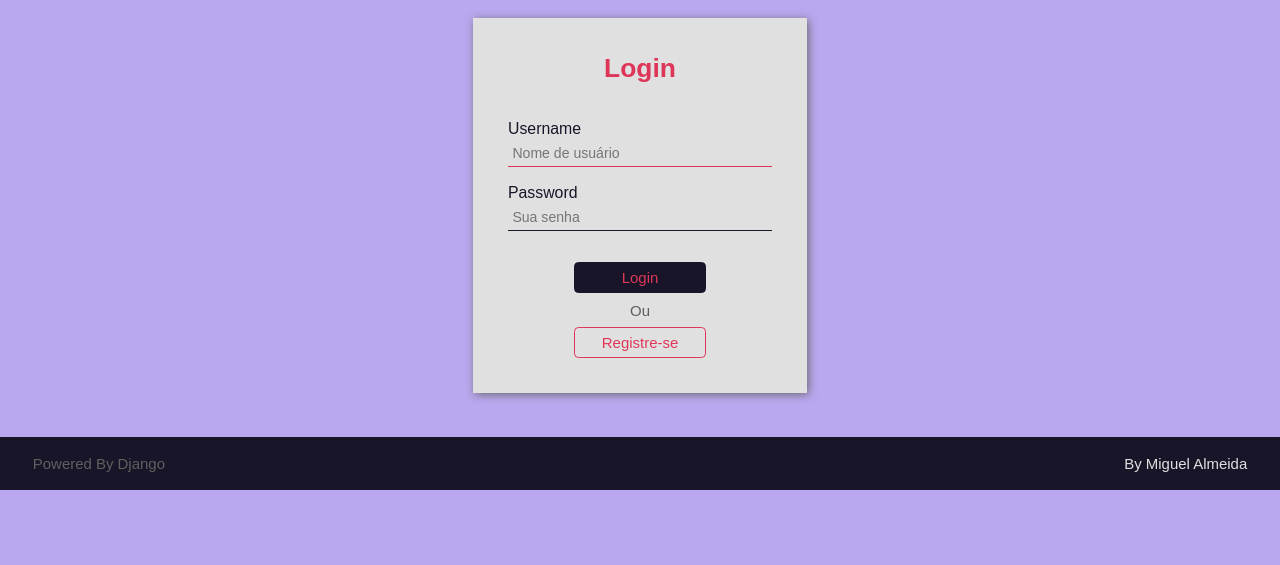
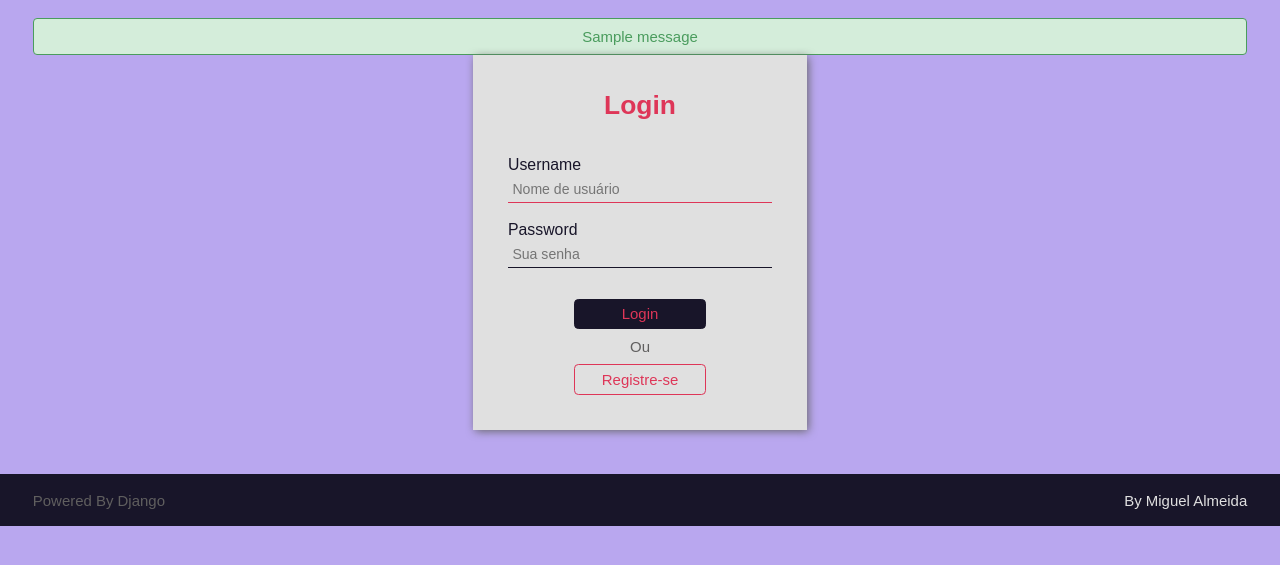
Before and after one commit to mga98/draw-project, a Django app: page /accounts/login/ in a window 1280 px wide. Shown: the part 61-626 px from the top of the page. Run offline with Django 4.2, Linux system fonts and the light colour scheme; tables that the repository leaves empty hold one stand-in row (values such as "Sample post"); one stand-in notice (Sample message) is shown; some libraries are stand-ins or nearby versions.

Commit message:
Django messages configuration.

```diff
--- a/accounts/templates/accounts/pages/login_view.html
+++ b/accounts/templates/accounts/pages/login_view.html
@@ -3,7 +3,16 @@
 {% block title %}Login{% endblock %}
 
 {% block content %}
+    {% include 'global/partials/_messages.html' %}
+
+
+
     {% if not request.user.is_authenticated %}
         {% include 'global/partials/_form.html' %}
+    {% else %}
+        <div class="center-messages">
+            <p>Você está logado como {{ request.user.username }}</p>
+            <a href="">Sair</a>
+        </div>
     {% endif %}
 {% endblock content %}
--- a/accounts/templates/accounts/pages/register_view.html
+++ b/accounts/templates/accounts/pages/register_view.html
@@ -3,5 +3,7 @@
 {% block title %}Register{% endblock %}
 
 {% block content %}
+    {% include 'global/partials/_messages.html' %}
+
     {% include 'global/partials/_form.html' %}
 {% endblock %}
--- a/accounts/views.py
+++ b/accounts/views.py
@@ -1,4 +1,5 @@
 from django.contrib.auth import authenticate, login
+from django.contrib import messages
 from django.shortcuts import render, redirect
 from django.urls import reverse
 from django.http import Http404
@@ -41,6 +42,9 @@ def register_create(request):
 
         if authenticated_user is not None:
             login(request, authenticated_user)
+            messages.success(
+                request, 'Você foi registrado e logado com sucesso!'
+            )
 
             del (request.session['register_form_data'])
 
@@ -80,7 +84,14 @@ def login_create(request):
 
         if authenticated_user is not None:
             login(request, authenticated_user)
+            messages.success(request, 'Logado com sucesso!')
 
             return redirect(reverse('draws:home'))
 
+        else:
+            messages.error(request, 'Usuário ou senha inválidos!')
+
+    else:
+        messages.error(request, 'Erro ao válidar formulário!')
+
     return redirect(login_url)
--- a/base_static/global/css/styles.css
+++ b/base_static/global/css/styles.css
@@ -60,6 +60,57 @@ body {
 
 a {
     text-decoration: none;
+}
+
+/* Messages */
+
+.center-messages {
+    width: 100%;
+    text-align: center;
+}
+
+.message {
+    padding: 1rem;
+    border-radius: 4px;
+    border: 1px solid var(--color-dark-text);
+    background: var(--color-gray-2);
+    color: var(--color-dark-text);
+}
+
+.message-error {
+    border: 1px solid var(--color-error-dark);
+    background: var(--color-error-light);
+    color: var(--color-error-dark);
+  }
+
+.message-success {
+border: 1px solid var(--color-success-dark);
+background: var(--color-success-light);
+color: var(--color-success-dark);
+}
+
+.message-warning {
+border: 1px solid var(--color-warning-dark);
+background: var(--color-warning-light);
+color: var(--color-warning-dark);
+}
+
+.message-alert {
+border: 1px solid var(--color-alert-dark);
+background: var(--color-alert-light);
+color: var(--color-alert-dark);
+}
+
+.message-info {
+border: 1px solid var(--color-info-dark);
+background: var(--color-info-light);
+color: var(--color-info-dark);
+}
+
+.message-debug {
+border: 1px solid var(--color-debug-dark);
+background: var(--color-debug-light);
+color: var(--color-debug-dark);
 }
 
 /* Pagination */
@@ -465,6 +516,7 @@ header {
 
 .main-form {
     display: flex;
+    max-width: 70rem;
     flex-flow: column wrap;
     padding: 4rem;
     background-color: var(--color-gray-1);
--- a/base_templates/global/partials/_form.html
+++ b/base_templates/global/partials/_form.html
@@ -13,6 +13,8 @@
                 <p class="help-text">{{ field.help_text }}</p>
             {% endif %}
 
+            {{ field.errors }}
+
         {% endfor %}
         <div class="form-button">
             <button type="submit">{{ form_button }}</button>
--- /dev/null
+++ b/base_templates/global/partials/_messages.html
@@ -0,0 +1,9 @@
+{% if messages %}
+    <div class="center-messages">
+        {% for message in messages %}
+            <div class="message {{ message.tags }}">
+                {{ message }}
+            </div>
+        {% endfor %}
+    </div>
+{% endif %}
--- a/draws/templates/draws/pages/home.html
+++ b/draws/templates/draws/pages/home.html
@@ -3,5 +3,7 @@
 {% block title %}Home{% endblock title %}
 
 {% block content %}
+    {% include 'global/partials/_messages.html' %}
+
     {% include 'draws/partials/_draws.html' %}
 {% endblock content %}
```
Also changed, not shown: drawproject/settings.py (+9 -0 lines).
